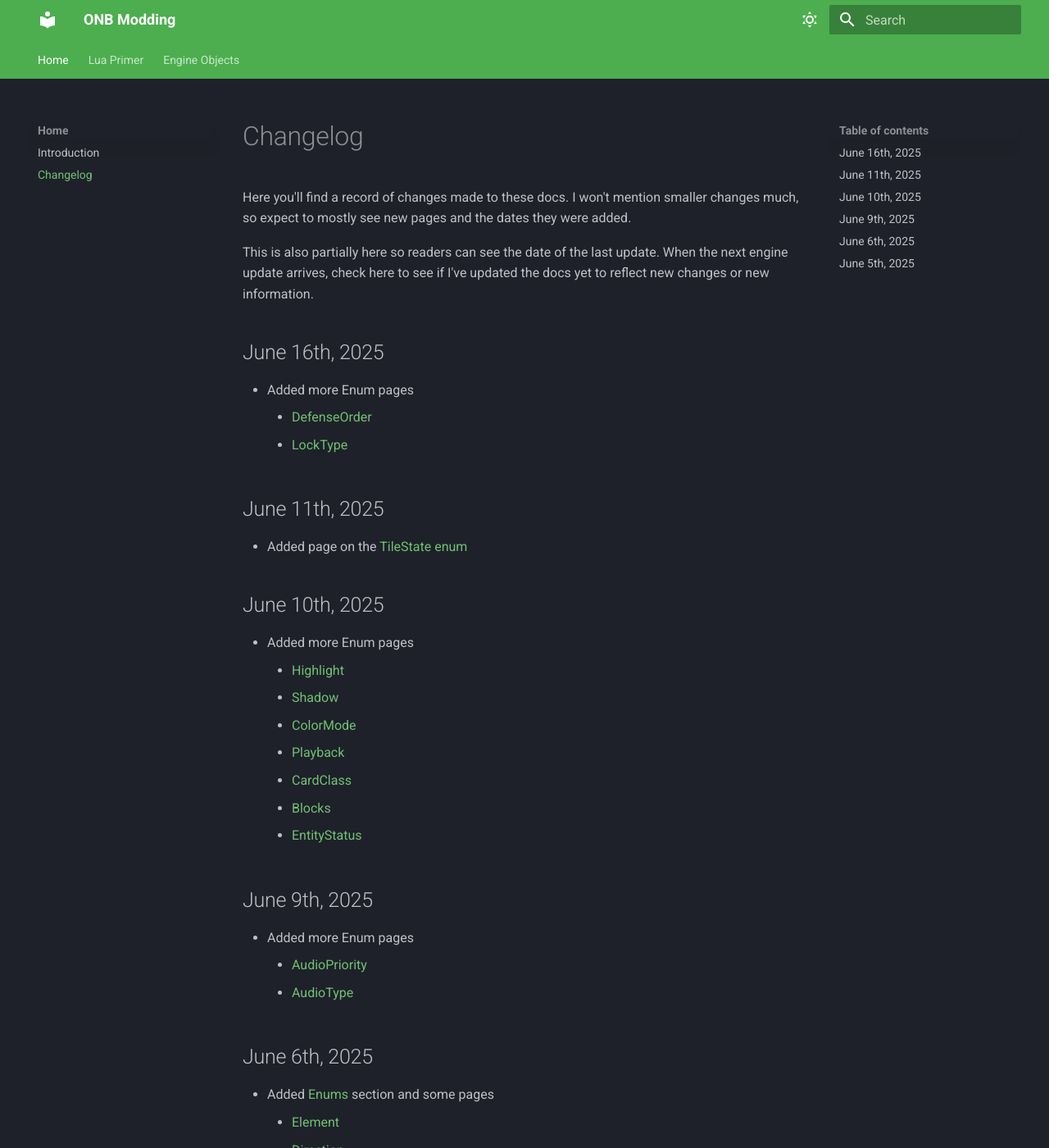
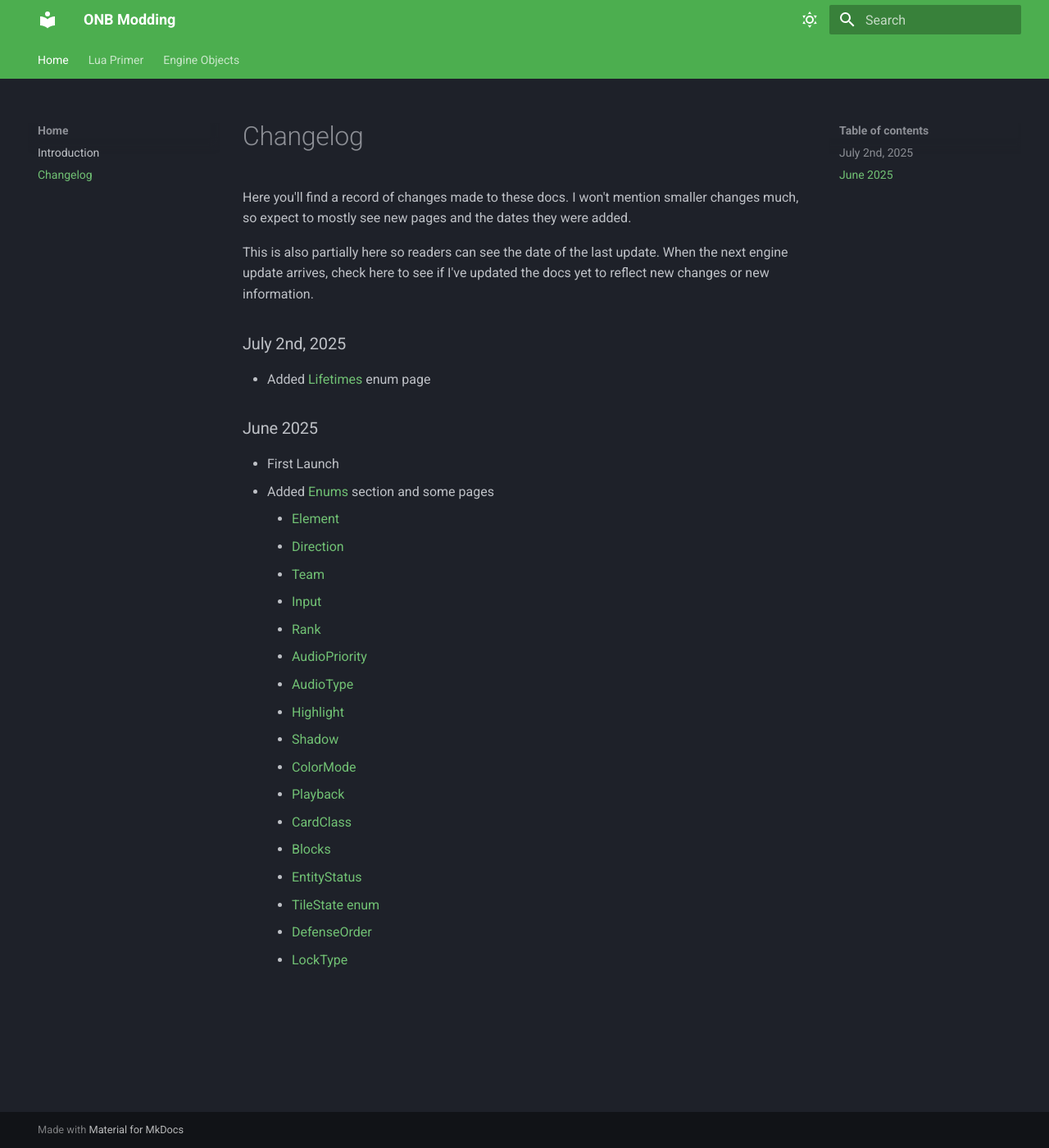
Before and after one commit to Alrysc/onb_docs, an MkDocs documentation site: the page built from docs/changelog.md, in a window 1280 px wide and 1400 px high. Shown: the whole window at 82% size. Built offline with MkDocs 1.6.1 and Material for MkDocs 9.7.7, drawn with Linux system fonts in a browser that asks for light colours; some of the changed text lies outside the part shown.

Commit message:
Lifetimes enum page

```diff
--- a/docs/changelog.md
+++ b/docs/changelog.md
@@ -8,16 +8,19 @@ next engine update arrives, check here to see if I've updated the docs yet to re
 new changes or new information.
 
 
-## June 16th, 2025
-* Added more Enum pages
-    - [DefenseOrder](./onb_overview/enums/defenseorder.md)
-    - [LockType](./onb_overview/enums/locktype.md)
+### July 2nd, 2025
+* Added [Lifetimes](./onb_overview/enums/lifetimes.md) enum page
 
-## June 11th, 2025
-* Added page on the [TileState enum](./onb_overview/enums/tilestate.md)
-
-## June 10th, 2025
-* Added more Enum pages
+### June 2025
+* First Launch
+* Added [Enums](./onb_overview/enums/index.md) section and some pages
+    - [Element](./onb_overview/enums/element.md)
+    - [Direction](./onb_overview/enums/direction.md)
+    - [Team](./onb_overview/enums/team.md)
+    - [Input](./onb_overview/enums/input.md)
+    - [Rank](./onb_overview/enums/rank.md)
+    - [AudioPriority](./onb_overview/enums/audiopriority.md)
+    - [AudioType](./onb_overview/enums/audiotype.md)
     - [Highlight](./onb_overview/enums/highlight.md)
     - [Shadow](./onb_overview/enums/shadow.md)
     - [ColorMode](./onb_overview/enums/colormode.md)
@@ -25,19 +28,6 @@ new changes or new information.
     - [CardClass](./onb_overview/enums/cardclass.md)
     - [Blocks](./onb_overview/enums/blocks.md)
     - [EntityStatus](./onb_overview/enums/entitystatus.md)
-
-## June 9th, 2025
-* Added more Enum pages
-    - [AudioPriority](./onb_overview/enums/audiopriority.md)
-    - [AudioType](./onb_overview/enums/audiotype.md)
-
-## June 6th, 2025
-* Added [Enums](./onb_overview/enums/index.md) section and some pages
-    - [Element](./onb_overview/enums/element.md)
-    - [Direction](./onb_overview/enums/direction.md)
-    - [Team](./onb_overview/enums/team.md)
-    - [Input](./onb_overview/enums/input.md)
-    - [Rank](./onb_overview/enums/rank.md)
-
-## June 5th, 2025
-* First launch
+    - [TileState enum](./onb_overview/enums/tilestate.md)
+    - [DefenseOrder](./onb_overview/enums/defenseorder.md)
+    - [LockType](./onb_overview/enums/locktype.md)
--- a/mkdocs.yml
+++ b/mkdocs.yml
@@ -70,6 +70,7 @@ nav:
           - TileState: onb_overview/enums/tilestate.md
           - Direction: onb_overview/enums/direction.md
           - Team: onb_overview/enums/team.md
+          - Lifetimes: onb_overview/enums/lifetimes.md
           - DefenseOrder: onb_overview/enums/defenseorder.md
           - LockType: onb_overview/enums/locktype.md
           - Input: onb_overview/enums/input.md
```
Also changed, not shown: docs/onb_overview/enums/lifetimes.md (added, +130 -0 lines).
